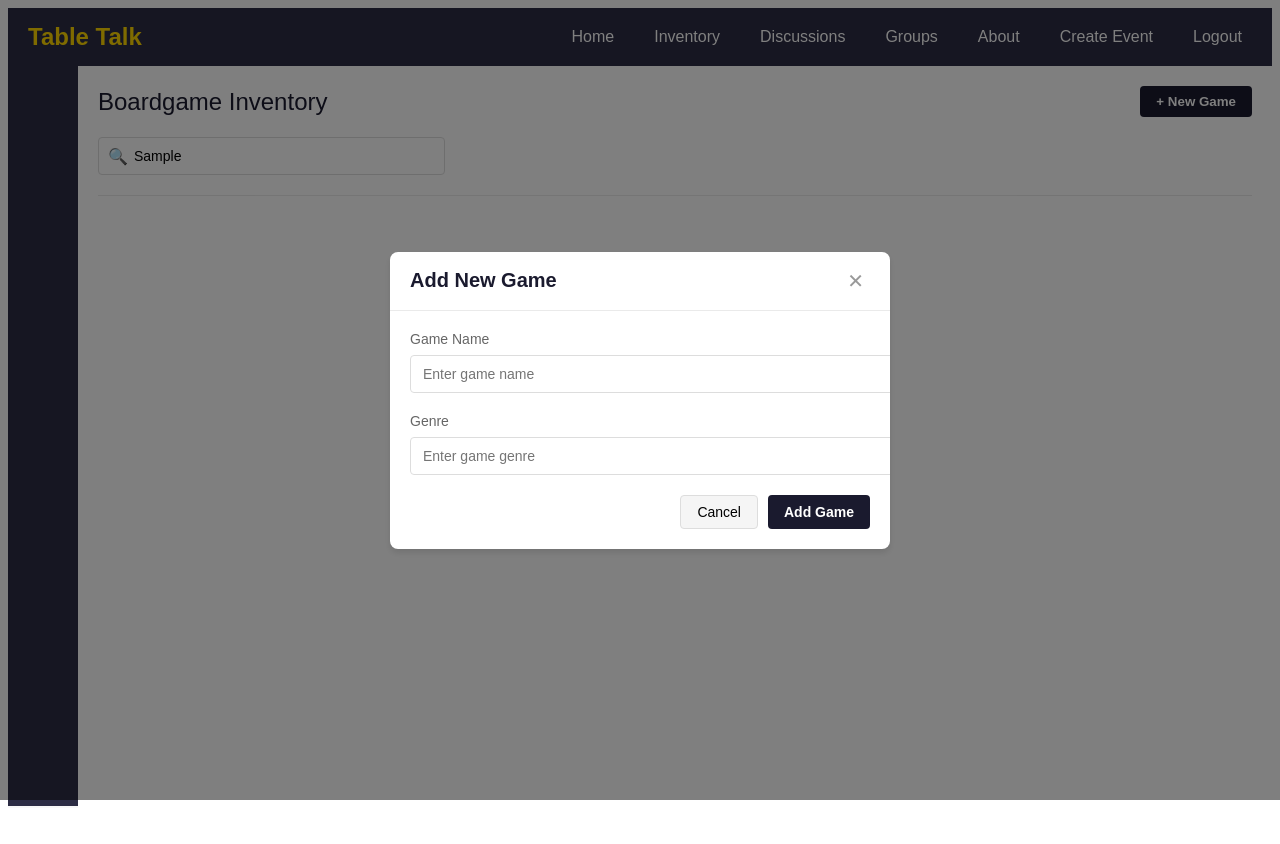
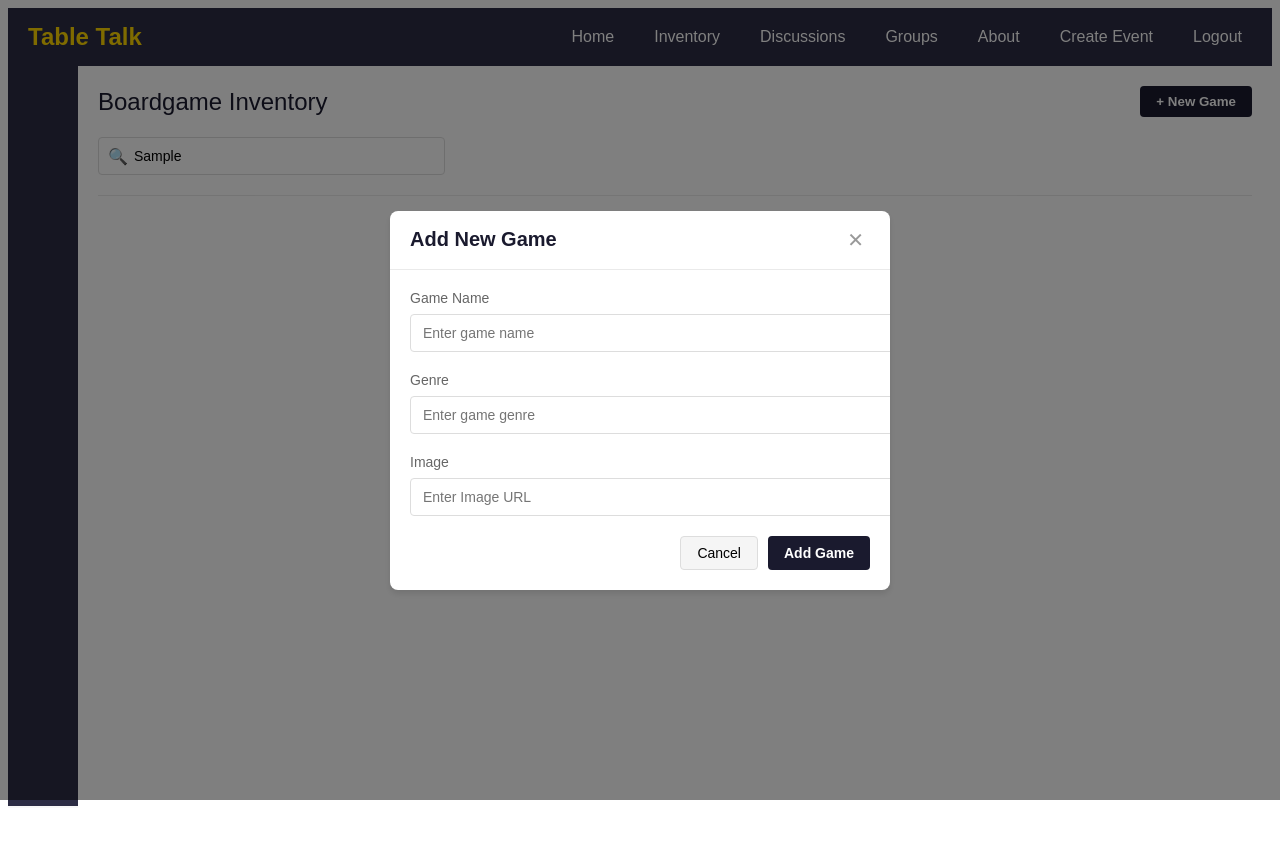
Before and after one commit to bnaner/TableTalk, a React (Create React App) app: page /inventory in a window 1280 px wide. Both pictures are taken after typing "Sample" into the empty fields and a click on the button "+ New Game". Built offline with nearby package versions, Linux system fonts and the light colour scheme.

Commit message:
Added ability to assign an image to games in inventory

```diff
--- a/src/Inventory.jsx
+++ b/src/Inventory.jsx
@@ -8,6 +8,7 @@ const Inventory = () => {
   // State for form inputs
   const [gameName, setGameName] = useState('');
   const [gameGenre, setGameGenre] = useState('');
+  const [gameImage, setGameImage] = useState('');
 
   // State for games list (initially empty)
   const [games, setGames] = useState([]);
@@ -22,6 +23,7 @@ const Inventory = () => {
     // Reset form fields when closing
     setGameName('');
     setGameGenre('');
+    setGameImage('');
   };
 
   // Handle form submission
@@ -30,6 +32,7 @@ const Inventory = () => {
 
     // Create a new game object
     const newGame = {
+      image: gameImage,
       name: gameName,
       genre: gameGenre,
       rating: 0,
@@ -100,6 +103,7 @@ const Inventory = () => {
             {games.length > 0 ? (
               games.map(game => (
                 <div key={game.id} style={styles.gameCard}>
+                  <img style={styles.gameImage} src={game.image} />
                   <div style={styles.gameName}>{game.name}</div>
                   <div style={styles.gameGenre}>{game.genre}</div>
                 </div>
@@ -148,6 +152,18 @@ const Inventory = () => {
                   onChange={(e) => setGameGenre(e.target.value)}
                   style={styles.input}
                   placeholder="Enter game genre"
+                  required
+                />
+              </div>
+              <div style={styles.formGroup}>
+                <label htmlFor="game-image" style={styles.label}>Image</label>
+                <input
+                  id="game-image"
+                  type="text"
+                  value={gameImage}
+                  onChange={(e) => setGameImage(e.target.value)}
+                  style={styles.input}
+                  placeholder="Enter Image URL"
                   required
                 />
               </div>
@@ -273,6 +289,11 @@ const styles = {
       transform: 'translateY(-5px)',
     },
   },
+  gameImage:{
+    maxWidth: '100%',
+    maxHeight: '100%',
+    borderRadius: '8px'
+  },
   gameName: {
     fontSize: '18px',
     fontWeight: 'bold',
```
